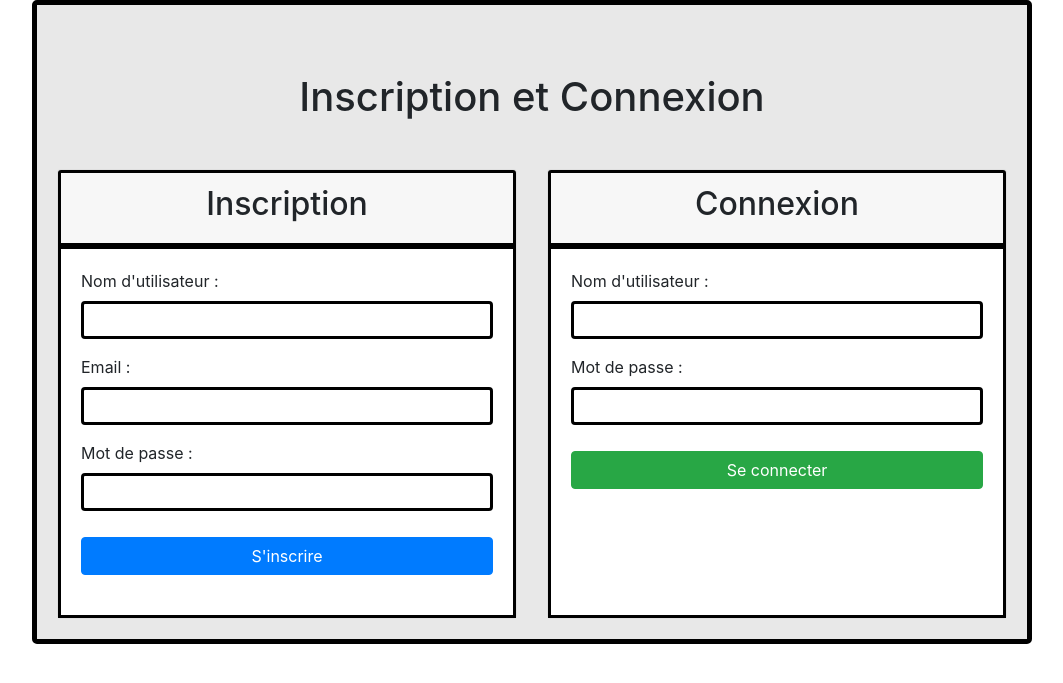
After one commit to swandrn/blog_ecf, a PHP site: page /connexion.php in a window 1280 px wide. The commit adds this page. Shown: the top 683 px of the page, without its empty margins (108-1171 px from the left). Run offline with PHP 8.4, Linux system fonts and the light colour scheme; some libraries are stand-ins or nearby versions.

Commit message:
ajout formulaire inscription/connexion

```diff
--- /dev/null
+++ b/connexion.php
@@ -0,0 +1,71 @@
+<!DOCTYPE html>
+<html lang="fr">
+
+<head>
+    <meta charset="UTF-8">
+    <meta name="viewport" content="width=device-width, initial-scale=1.0">
+    <title>Inscription et Connexion</title>
+    <link href="https://stackpath.bootstrapcdn.com/bootstrap/4.5.2/css/bootstrap.min.css" rel="stylesheet">
+    <link href="css/creator_article_style.css" rel="stylesheet">
+</head>
+
+<body>
+    <div class="container form-container">
+        <h1 class="text-center mt-5">Inscription et Connexion</h1>
+        <div class="row mt-5 d-flex justify-content-between">
+            <!-- Bloc d'inscription -->
+            <div class="col-md-6">
+                <div class="card">
+                    <div class="card-header">
+                        <h2>Inscription</h2>
+                    </div>
+                    <div class="card-body">
+                        <form action="register.php" method="post">
+                            <div class="form-group">
+                                <label for="register_username">Nom d'utilisateur :</label>
+                                <input type="text" class="form-control" id="register_username" name="username" required>
+                            </div>
+                            <div class="form-group">
+                                <label for="register_email">Email :</label>
+                                <input type="email" class="form-control" id="register_email" name="email" required>
+                            </div>
+                            <div class="form-group">
+                                <label for="register_password">Mot de passe :</label>
+                                <input type="password" class="form-control" id="register_password" name="password" required>
+                            </div>
+                            <button type="submit" class="btn btn-primary">S'inscrire</button>
+                        </form>
+                    </div>
+                </div>
+            </div>
+
+            <!-- Bloc de connexion -->
+            <div class="col-md-6">
+                <div class="card">
+                    <div class="card-header">
+                        <h2>Connexion</h2>
+                    </div>
+                    <div class="card-body">
+                        <form action="login.php" method="post">
+                            <div class="form-group">
+                                <label for="login_username">Nom d'utilisateur :</label>
+                                <input type="text" class="form-control" id="login_username" name="username" required>
+                            </div>
+                            <div class="form-group">
+                                <label for="login_password">Mot de passe :</label>
+                                <input type="password" class="form-control" id="login_password" name="password" required>
+                            </div>
+                            <button type="submit" class="btn btn-success">Se connecter</button>
+                        </form>
+                    </div>
+                </div>
+            </div>
+        </div>
+    </div>
+
+    <script src="https://code.jquery.com/jquery-3.5.1.slim.min.js"></script>
+    <script src="https://cdn.jsdelivr.net/npm/@popperjs/core@2.5.2/dist/umd/popper.min.js"></script>
+    <script src="https://stackpath.bootstrapcdn.com/bootstrap/4.5.2/js/bootstrap.min.js"></script>
+</body>
+
+</html>
--- a/css/creator_article_style.css
+++ b/css/creator_article_style.css
@@ -7,17 +7,37 @@
     background-color: #00000017;
 }
 
+.row {
+    display: flex;
+    justify-content: space-between;
+}
+
+.card {
+    margin-bottom: 20px;
+    display: flex;
+    flex-direction: column;
+    height: 100%;
+}
+
+.card-header {
+    text-align: center;
+    border: 3px solid black;
+}
+
+.card-body {
+    padding: 20px;
+    border: 3px solid black;
+    flex-grow: 1;
+}
+
 .form-control {
     border: 3px solid black; /* Définit la bordure à 3px solid noir */
     text-align: center;
 }
 
-.card-header{
-    border: 3px solid black;
-}
-
-.card-body {
-    border: 3px solid black;
+.btn {
+    width: 100%;
+    margin-top: 10px;
 }
 
 #save {
```
